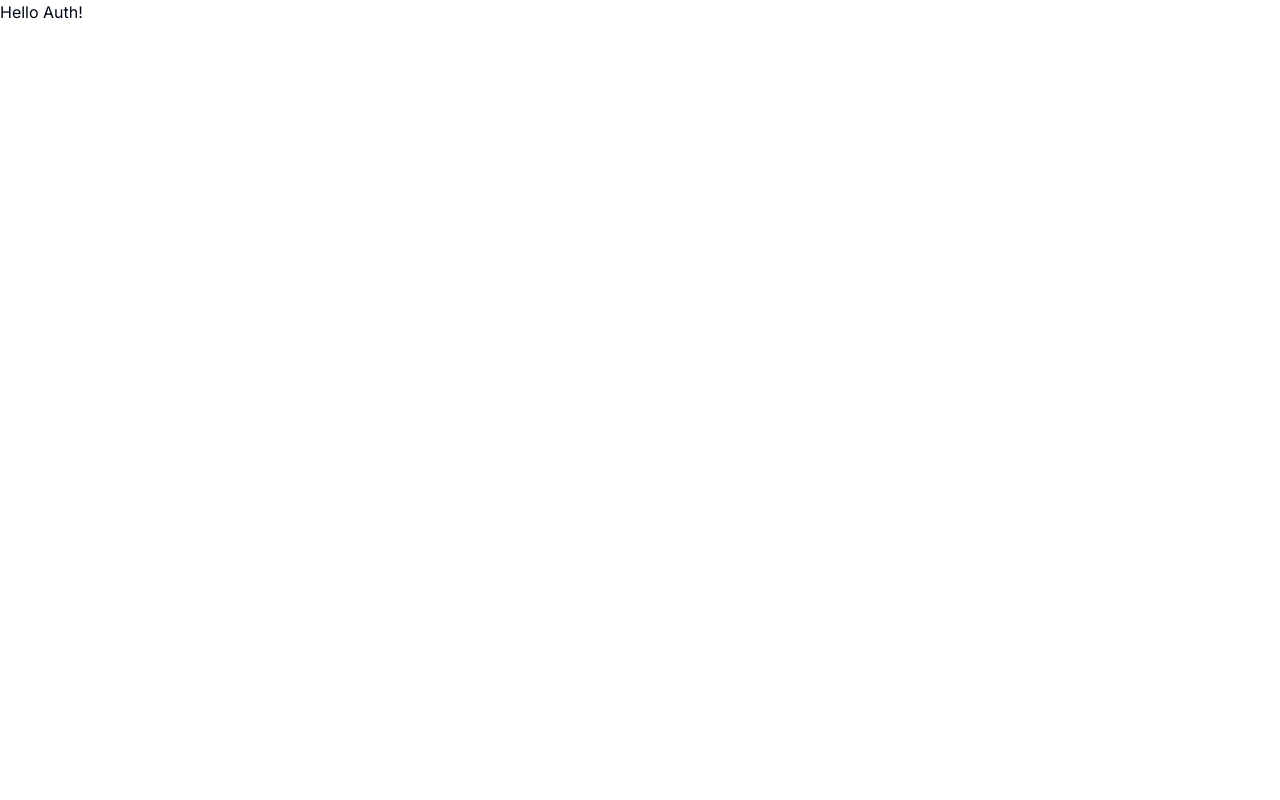
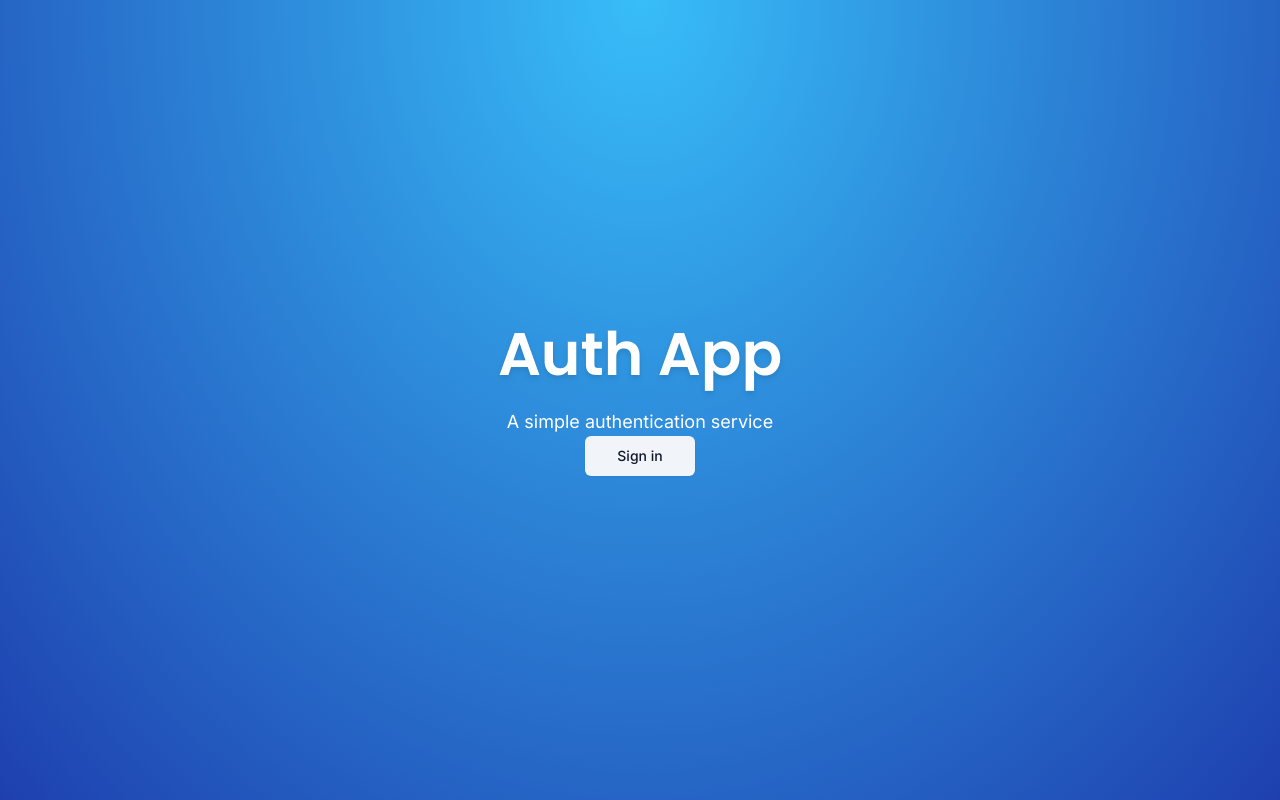
Before and after one commit to Sushannt/Next-Auth-App, a Next.js app: page / in a window 1280 px wide. Built offline with nearby package versions, Linux system fonts and the light colour scheme.

Commit message:
Home page done

```diff
--- a/package.json
+++ b/package.json
@@ -9,6 +9,7 @@
     "lint": "next lint"
   },
   "dependencies": {
+    "@radix-ui/react-slot": "^1.1.0",
     "class-variance-authority": "^0.7.0",
     "clsx": "^2.1.1",
     "lucide-react": "^0.427.0",
--- a/src/app/globals.css
+++ b/src/app/globals.css
@@ -1,6 +1,12 @@
 @tailwind base;
 @tailwind components;
 @tailwind utilities;
+
+html,
+body,
+:root {
+  height: 100dvh;
+}
 
 @layer base {
   :root {
--- a/src/app/page.tsx
+++ b/src/app/page.tsx
@@ -1,5 +1,34 @@
-import Image from "next/image";
+import { Poppins } from "next/font/google";
+import { cn } from "@/lib/utils";
+import { Button } from "@/components/ui/button";
+import { LoginButton } from "@/components/auth/login-button";
+
+const font = Poppins({
+  subsets: ["latin"],
+  weight: ["600"],
+});
 
 export default function Home() {
-  return <p>Hello Auth!</p>;
+  return (
+    <main className="flex h-full flex-col items-center justify-center bg-[radial-gradient(ellipse_at_top,_var(--tw-gradient-stops))] from-sky-400 to-blue-800">
+      <div className="space-y-6 text-center">
+        <h1
+          className={cn(
+            "text-6xl font-semibold text-white drop-shadow-md",
+            font.className
+          )}
+        >
+          Auth App
+        </h1>
+        <p className="text-white text-lg">A simple authentication service</p>
+      </div>
+      <div>
+        <LoginButton>
+          <Button variant="secondary" size="lg">
+            Sign in
+          </Button>
+        </LoginButton>
+      </div>
+    </main>
+  );
 }
--- /dev/null
+++ b/src/components/auth/login-button.tsx
@@ -0,0 +1,29 @@
+"use client";
+import { useRouter } from "next/navigation";
+
+interface LoginButtonProps {
+  children: React.ReactNode;
+  mode?: "modal" | "redirect";
+  asChild?: boolean;
+}
+
+export const LoginButton: React.FC<LoginButtonProps> = ({
+  children,
+  mode = "redirect",
+  asChild,
+}) => {
+  const router = useRouter();
+
+  const onClick = () => {
+    router.push("/auth/login");
+  };
+
+  if (mode === "modal") {
+    return <span>TODO: Implement modal</span>;
+  }
+  return (
+    <span className="cursor-pointer" onClick={onClick}>
+      {children}
+    </span>
+  );
+};
--- /dev/null
+++ b/src/components/ui/button.tsx
@@ -0,0 +1,57 @@
+import * as React from "react";
+import { Slot } from "@radix-ui/react-slot";
+import { cva, type VariantProps } from "class-variance-authority";
+
+import { cn } from "@/lib/utils";
+
+const buttonVariants = cva(
+  "inline-flex items-center justify-center whitespace-nowrap rounded-md text-sm font-medium transition-colors focus-visible:outline-none focus-visible:ring-1 focus-visible:ring-ring disabled:pointer-events-none disabled:opacity-50",
+  {
+    variants: {
+      variant: {
+        default:
+          "bg-primary text-primary-foreground shadow hover:bg-primary/90",
+        destructive:
+          "bg-destructive text-destructive-foreground shadow-sm hover:bg-destructive/90",
+        outline:
+          "border border-input bg-background shadow-sm hover:bg-accent hover:text-accent-foreground",
+        secondary:
+          "bg-secondary text-secondary-foreground shadow-sm hover:bg-secondary/80",
+        ghost: "hover:bg-accent hover:text-accent-foreground",
+        link: "text-primary underline-offset-4 hover:underline",
+      },
+      size: {
+        default: "h-9 px-4 py-2",
+        sm: "h-8 rounded-md px-3 text-xs",
+        lg: "h-10 rounded-md px-8",
+        icon: "h-9 w-9",
+      },
+    },
+    defaultVariants: {
+      variant: "default",
+      size: "default",
+    },
+  }
+);
+
+export interface ButtonProps
+  extends React.ButtonHTMLAttributes<HTMLButtonElement>,
+    VariantProps<typeof buttonVariants> {
+  asChild?: boolean;
+}
+
+const Button = React.forwardRef<HTMLButtonElement, ButtonProps>(
+  ({ className, variant, size, asChild = false, ...props }, ref) => {
+    const Comp = asChild ? Slot : "button";
+    return (
+      <Comp
+        className={cn(buttonVariants({ variant, size, className }))}
+        ref={ref}
+        {...props}
+      />
+    );
+  }
+);
+Button.displayName = "Button";
+
+export { Button, buttonVariants };
```
Also changed, not shown: 1 other file (tests, documents, lock files or other folders).
